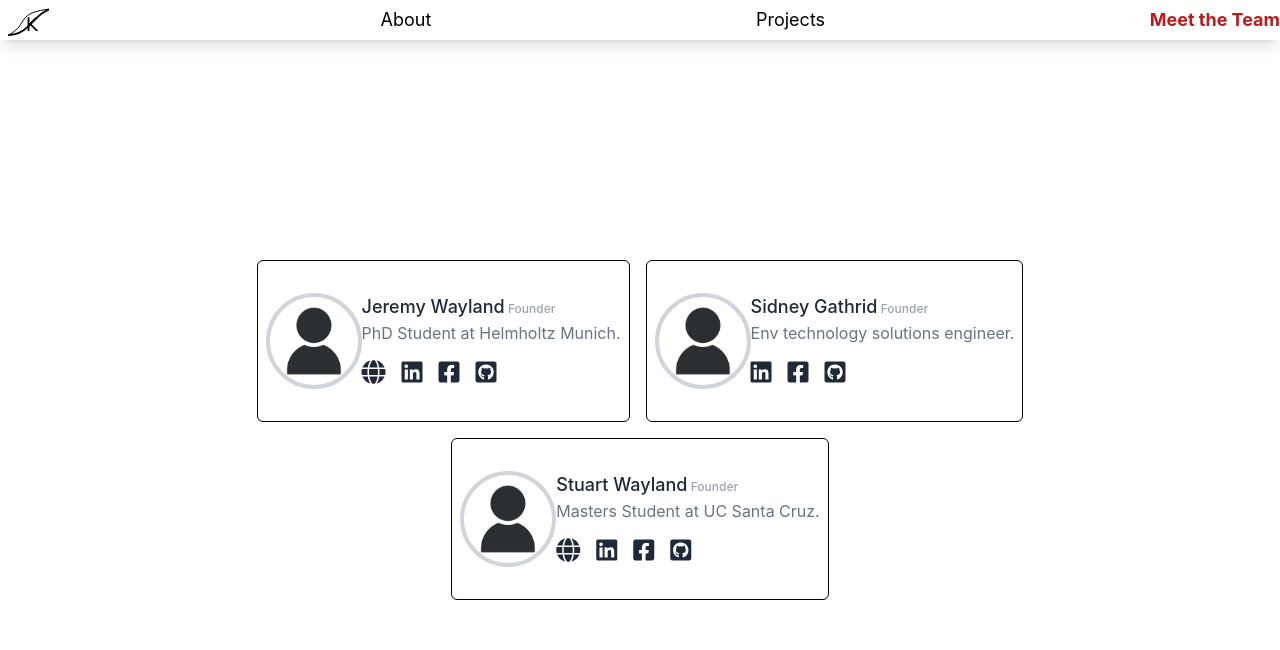
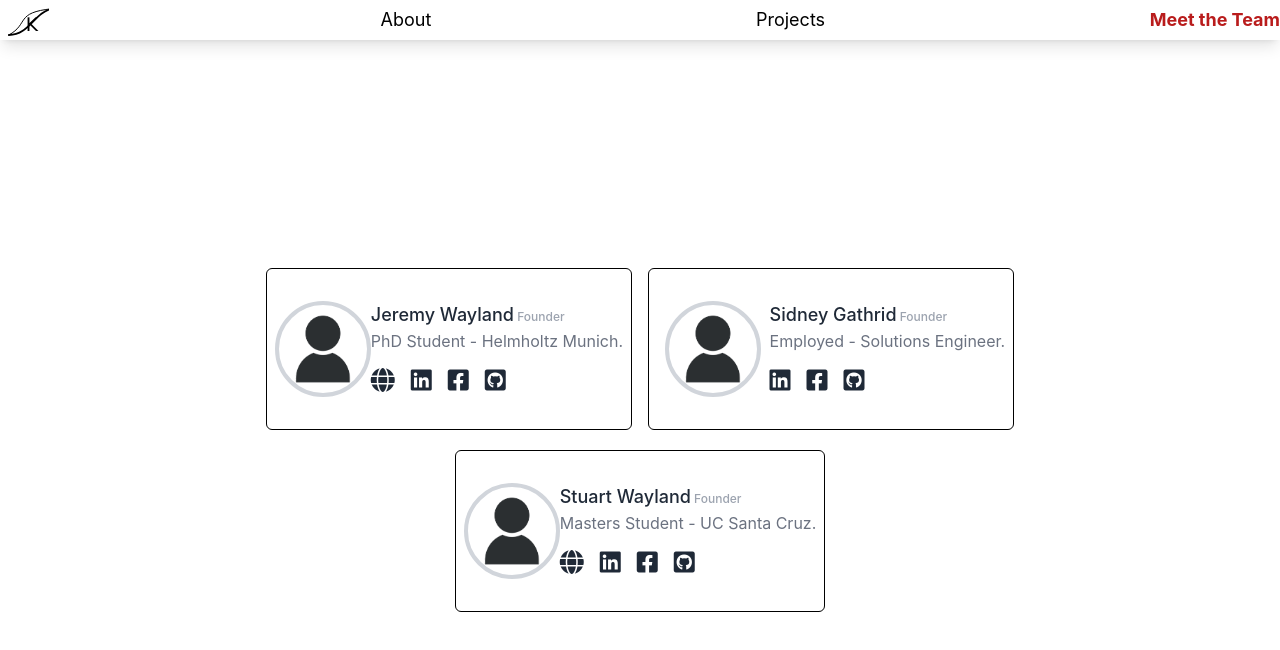
Before and after one commit to Krv-Analytics/krv, a Next.js app: page /team in a window 1280 px wide. Shown: the top 650 px of the page. Built offline with nearby package versions, Linux system fonts and the light colour scheme.

Commit message:
Adding same size grid

```diff
--- a/pages/team.js
+++ b/pages/team.js
@@ -13,42 +13,88 @@ const Team = () => {
       </Head>
 
 
-    <div class="min-h-screen flex flex-col items-center justify-center">
-      <div class="flex flex-row items-center ">
+      <div class="min-h-screen flex flex-col justify-center items-center">
+  <div class="grid grid-cols-2 gap-4">
     <div>
-        <Card name="Jeremy Wayland"
+      <Card
+        name="Jeremy Wayland"
         image="/place_holder.png"
-        description="PhD Student at Helmholtz Munich."
+        description="PhD Student - Helmholtz Munich."
         githubUrl="https://github.com/jeremy-wayland"
         linkedInUrl="https://www.linkedin.com/in/jeremy-wayland/"
         websiteUrl="https://jeremy-wayland.me/"
         facebookUrl="https://www.facebook.com/jeremy.wayland.92"
-        >
-    </Card>
+      ></Card>
     </div>
-    <div class="ml-3 sm:ml-2 md:ml-3 lg:ml-4">
-    <Card name="Sidney Gathrid"
+    <div>
+      <Card
+        name="Sidney Gathrid"
         image="/place_holder.png"
-        description="Env technology solutions engineer."
+        description="Employed - Solutions Engineer."
         githubUrl="https://github.com/sgathrid"
         linkedInUrl="https://www.linkedin.com/in/sidney-gathrid-783a3b229/"
         facebookUrl="https://www.facebook.com/sidney.gathrid.1"
-        >
-    </Card>
+      ></Card>
+    </div>
+  </div>
+  <div>
+  <div class= "mt-4 sm:mt-3 md:mt-4 lg:mt-5">
+
+      <Card
+        name="Stuart Wayland"
+        image="/place_holder.png"
+        description="Masters Student - UC Santa Cruz."
+        githubUrl="https://github.com/stuartwayland"
+        linkedInUrl="https://www.linkedin.com/in/stuart-wayland-96b621253/"
+        websiteUrl="https://stuartwayland.github.io/"
+        facebookUrl="https://www.facebook.com/stuart.wayland.7/"
+        imageClasses="mx-auto"
+      ></Card>
+    </div>
   </div>
 </div>
 
-    <div class="mt-3 sm: mt-2 md:mt-3 lg:mt-4 mb-4 sm:mb-3 md:mb-4 lg:mb-5">
-    <Card name="Stuart Wayland"
+
+  {/* <div class="flex flex-col justify-center items-center">
+  <div class="flex grid place-items-center">
+  <div class="grid grid-cols-2 gap-4">
+    <div>
+      <Card
+        name="Jeremy Wayland"
         image="/place_holder.png"
-          description="Masters Student at UC Santa Cruz."
+        description="PhD Student - Helmholtz Munich."
+        githubUrl="https://github.com/jeremy-wayland"
+        linkedInUrl="https://www.linkedin.com/in/jeremy-wayland/"
+        websiteUrl="https://jeremy-wayland.me/"
+        facebookUrl="https://www.facebook.com/jeremy.wayland.92"
+      ></Card>
+    </div>
+    <div>
+      <Card
+        name="Sidney Gathrid"
+        image="/place_holder.png"
+        description="Employed - Emrgy."
+        githubUrl="https://github.com/sgathrid"
+        linkedInUrl="https://www.linkedin.com/in/sidney-gathrid-783a3b229/"
+        facebookUrl="https://www.facebook.com/sidney.gathrid.1"
+      ></Card>
+    </div>
+    </div>
+    <div>
+      <Card
+        name="Stuart Wayland"
+        image="/place_holder.png"
+        description="Masters Student - UC Santa Cruz."
         githubUrl="https://github.com/stuartwayland"
         linkedInUrl="https://www.linkedin.com/in/stuart-wayland-96b621253/"
         websiteUrl="https://stuartwayland.github.io/"
-        facebookUrl="https://www.facebook.com/stuart.wayland.7/">
-    </Card>
+        facebookUrl="https://www.facebook.com/stuart.wayland.7/"
+        imageClasses="mx-auto"
+      ></Card>
     </div>
     </div>
+    </div> */}
+
 </main>
     );
   };
```
Lines whose indentation alone changed are shown as unchanged.
